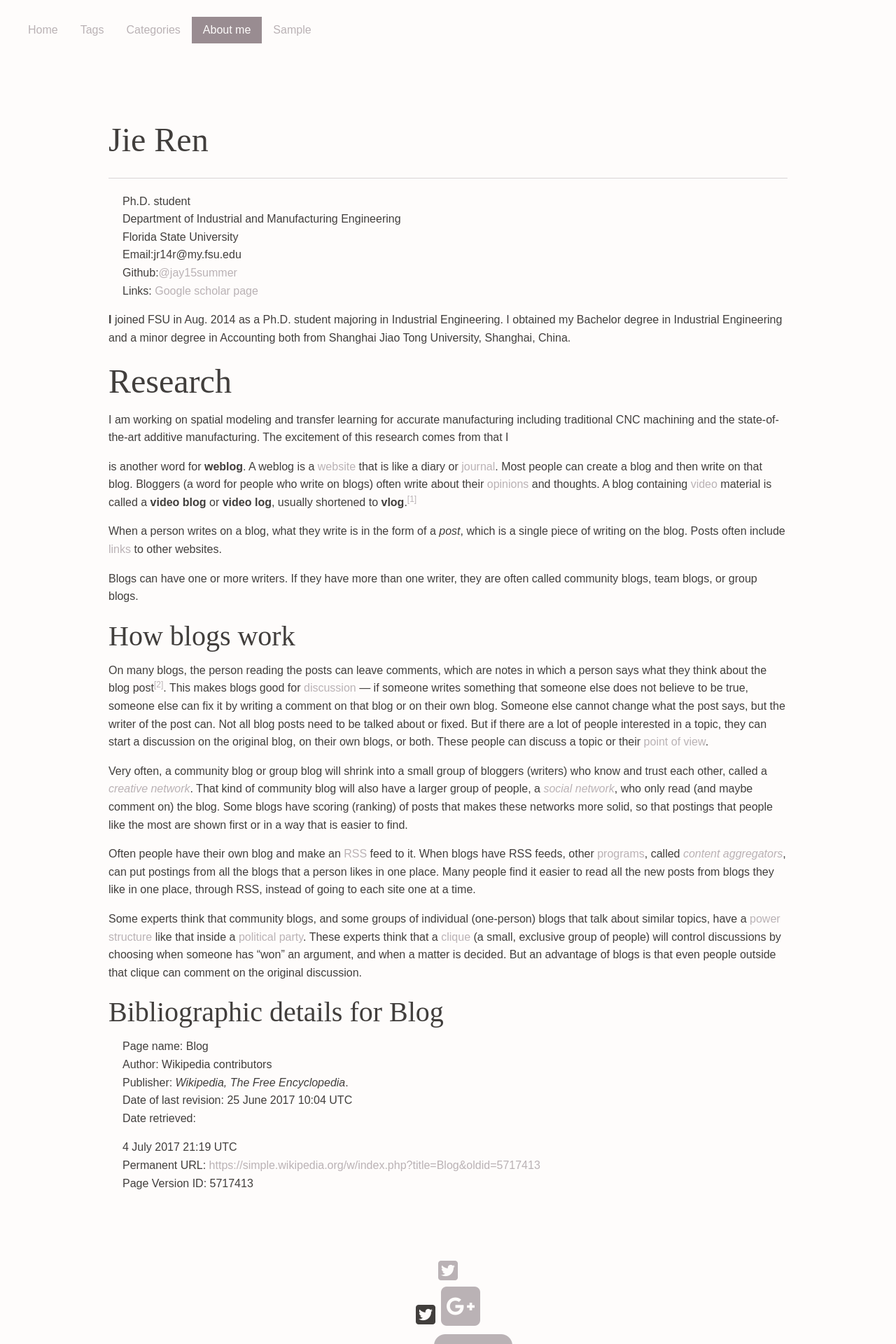
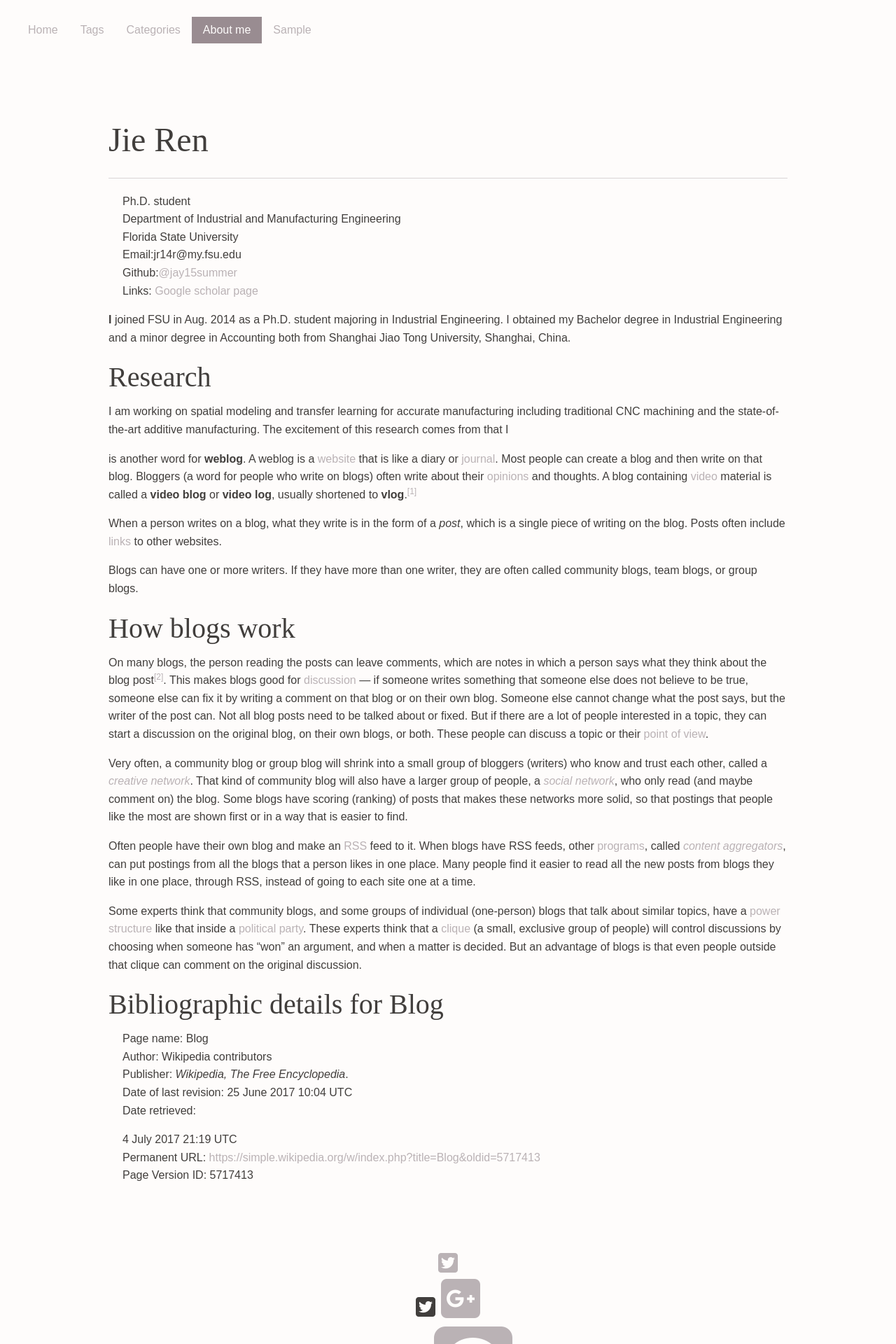
Before and after one commit to jay15summer/jay15summer.github.io-old, a Jekyll site: the page built from about.md, in a window 1280 px wide. Shown: the top 1920 px of the page at 70% size. Built offline with Jekyll 4.4.1, drawn with Linux system fonts in a browser that asks for light colours; nearby versions of some CDN libraries.

Commit message:
Update about.md

```diff
--- a/about.md
+++ b/about.md
@@ -12,7 +12,7 @@ permalink: /about/
 
 **I** joined FSU in Aug. 2014 as a Ph.D. student majoring in Industrial Engineering. I obtained my Bachelor degree in Industrial Engineering and a minor degree in Accounting both from Shanghai Jiao Tong University, Shanghai, China.
 
-# Research
+## <span class="mw-headline" id="Research">Research</span>
 I am working on spatial modeling and transfer learning for accurate manufacturing including traditional CNC machining and the state-of-the-art additive manufacturing. The excitement of this research comes from that I
 
 is another word for **weblog**. A weblog is a [website](/wiki/Website "Website") that is like a diary or [journal](/wiki/Journal "Journal"). Most people can create a blog and then write on that blog. Bloggers (a word for people who write on blogs) often write about their [opinions](/wiki/Opinion "Opinion") and thoughts. A blog containing [video](/wiki/Video "Video") material is called a **video blog** or **video log**, usually shortened to **vlog**.<sup id="cite_ref-1" class="reference">[[1]](#cite_note-1)</sup>
```
